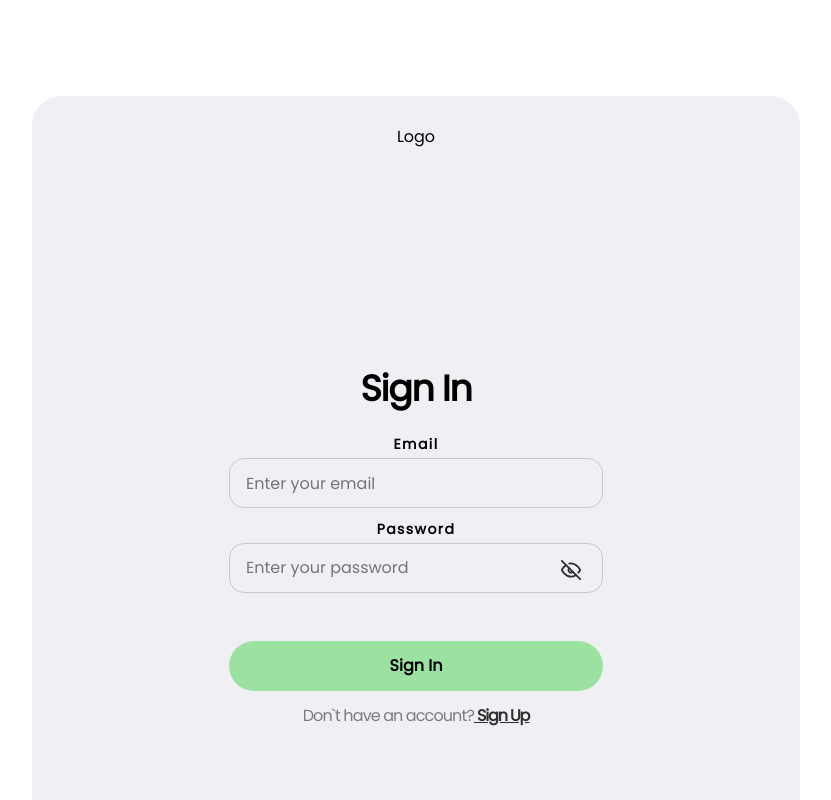
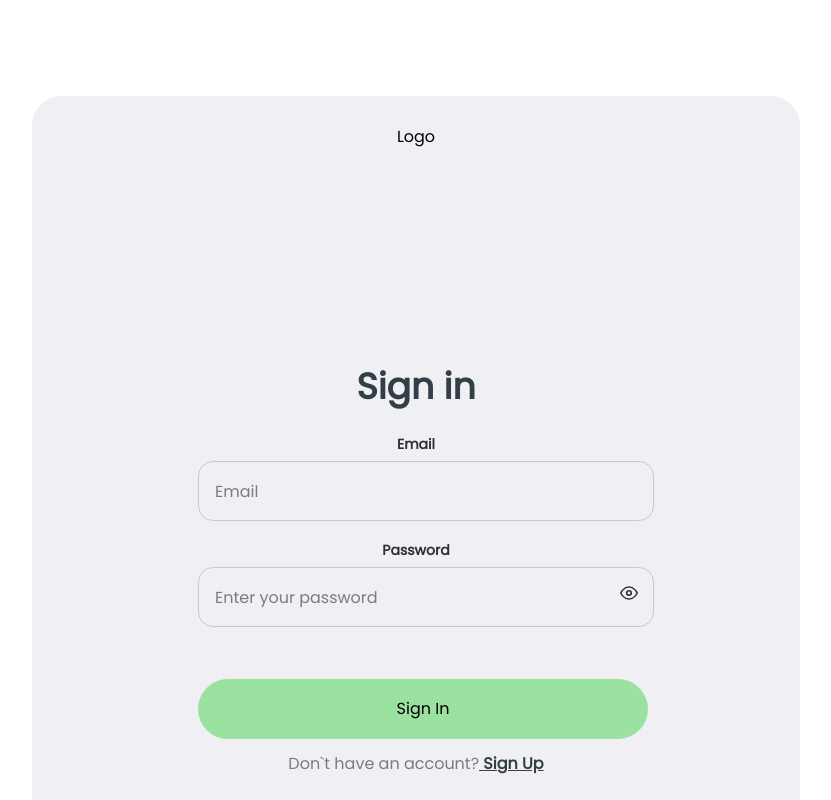
Before and after one commit to dmeshkovGit/AquaTrack, a React (Vite) app: page /signin in a window 1280 px wide. Shown: the top 800 px of the page, without its empty margins (256-1087 px from the left). Built offline with nearby package versions, Linux system fonts and the light colour scheme.

Commit message:
Revert "Terrad77 sign in sign up new"

```diff
--- a/src/components/SignInForm/SignInForm.jsx
+++ b/src/components/SignInForm/SignInForm.jsx
@@ -2,7 +2,6 @@ import css from '../SignInForm/SignInForm.module.css';
 import { useForm } from 'react-hook-form';
 import { yupResolver } from '@hookform/resolvers/yup';
 import * as yup from 'yup';
-import { toast, ToastContainer } from 'react-toastify';
 import Icon from '../../shared/components/Icon/Icon';
 import { useState } from 'react';
 import clsx from 'clsx';
@@ -29,11 +28,7 @@ export default function SignInForm() {
   } = useForm({
     resolver: yupResolver(schema),
   });
-
-  const onSubmit = data => {
-    // запит на логін user dispatch(logInUser(data))
-    console.log(data);
-  };
+  const onSubmit = data => console.log(data);
 
   const toggleShowPassword = () => {
     setShowPassword(!showPassword);
@@ -41,17 +36,16 @@ export default function SignInForm() {
 
   return (
     <>
-      <ToastContainer />
       <form className={css.form} onSubmit={handleSubmit(onSubmit)}>
         <div className={css.inputGroup}>
           <label>Email</label>
           <input
-            type="email"
-            placeholder="Enter your email"
             className={clsx(
               css.inputGroupInput,
               errors.email && css.inputError,
             )}
+            type="text"
+            placeholder="Email"
             {...register('email')}
           />
           {errors.email && <p className={css.error}>{errors.email.message}</p>}
@@ -75,9 +69,14 @@ export default function SignInForm() {
               onClick={toggleShowPassword}
             >
               {showPassword ? (
-                <Icon className={css.icon} id="eye" width={20} height={20} />
+                <Icon
+                  className="eyeOffIcon"
+                  id="eyeOff"
+                  width={18}
+                  height={18}
+                />
               ) : (
-                <Icon className={css.icon} id="eyeOff" width={20} height={20} />
+                <Icon className="eyeIcon" id="eye" width={18} height={18} />
               )}
             </button>
           </div>
@@ -88,6 +87,7 @@ export default function SignInForm() {
         <button type="submit" className={css.submitButton} onClick={onSubmit}>
           Sign In
         </button>
+        <div className={css.link}></div>
       </form>
     </>
   );
--- a/src/components/SignInForm/SignInForm.module.css
+++ b/src/components/SignInForm/SignInForm.module.css
@@ -1,53 +1,54 @@
 .form {
   display: flex;
   flex-direction: column;
+  width: 310px;
+}
+
+.inputGroup {
+  display: flex;
+  flex-direction: column;
+  gap: 8px;
+  position: relative;
+  padding-bottom: 18px;
   width: 100%;
 }
 
-.inputGroup {
-  margin-bottom: 16px;
-  /* display: flex;
-  flex-direction: column;
-  align-items: start; */
+.inputGroup > label {
+  color: #2f2f2f;
+  font-family: Poppins;
+  font-size: 14px;
+  font-weight: 700;
+  line-height: 18px;
+  letter-spacing: -1%;
 }
 
-.inputGroup label {
-  display: block;
-  margin-bottom: 8px;
-  font-weight: bold;
-  font-size: 14px;
-  line-height: 0.77;
-  letter-spacing: 0.1em;
-}
-
-.inputGroup input {
+.inputGroupInput {
   height: 50px;
   width: 100%;
-  padding: 16px;
-  box-sizing: border-box;
+  border-radius: 15px;
+  border: 1px solid rgba(47, 47, 47, 0.2);
   background-color: transparent;
-  border-radius: 15px;
-  border: solid 1px rgba(47, 47, 47, 0.2);
+  padding-left: 16px;
+  outline: none;
 }
-
-.inputGroup input:active {
-  outline: none;
-  border: solid 1px rgba(47, 47, 47, 0.4);
+.inputGroupInput::placeholder {
+  color: rgba(47, 47, 47, 0.6);
+  font-family: Poppins;
+  font-size: 14px;
+  line-height: 18px;
+  letter-spacing: -1%;
 }
-
-.inputGroup input:focus {
-  outline: none;
-  border: solid 1px rgba(47, 47, 47, 0.2);
-}
-
 .inputError {
   border: 1px solid rgb(239, 80, 80);
   color: rgb(239, 80, 80);
 }
 .error {
-  color: #ef5050;
-  font-size: 14px;
-  margin-top: 10px;
+  color: rgb(239, 80, 80);
+  font-size: 10px;
+  line-height: 18px;
+  letter-spacing: -1%;
+  position: absolute;
+  bottom: 0;
 }
 
 .submitButton {
@@ -57,7 +58,6 @@
   border-radius: 30px;
   border: none;
   margin-top: 32px;
-  font-weight: bold;
 }
 .submitButton:hover,
 .submitButton:focus {
@@ -65,27 +65,37 @@
 }
 
 .submitButton:disabled {
-  background-color: transparent;
-  color: rgba(47, 47, 47, 0.2);
-  border: solid 1px rgba(47, 47, 47, 0.2);
-}
-
-.passwordContainer {
-  position: relative;
-}
-.passwordContainer input {
-  flex: 1;
-  padding-right: 40px;
 }
 
 .passwordToggle {
   position: absolute;
   border: none;
   background-color: transparent;
-  right: 16px;
-  top: 16px;
+  right: -10px;
+  top: 42px;
 }
-
-.icon {
+.passwordToggle svg {
   fill: transparent;
 }
+@media screen and (min-width: 768px) {
+  .form {
+    width: 436px;
+  }
+  .submitButton {
+    width: 450px;
+    height: 60px;
+  }
+  .inputGroupInput {
+    width: 436px;
+    height: 56px;
+  }
+  .inputGroup {
+    padding-bottom: 20px;
+  }
+  .inputGroupInput::placeholder {
+    font-size: 16px;
+  }
+  .error {
+    font-size: 14px;
+  }
+}
--- a/src/components/SignUpForm/SignUpForm.jsx
+++ b/src/components/SignUpForm/SignUpForm.jsx
@@ -41,21 +41,19 @@ export default function SignUpForm() {
   });
 
   const onSubmit = async data => {
-    // запит на реєстрацію user dispatch(registerUser(data))
-    console.log(data);
-    // try {
-    //   const result = await dispatch(registerUser(data));
-    //   if (registerUser.fulfilled.match(result)) {
-    //     reset();
-    //     navigate('/tracker');
-    //   } else if (registerUser.rejected.match(result)) {
-    //     setErrorMessage(result.payload.message || 'Registration failed');
-    //   }
-    // } catch (err) {
-    //   setErrorMessage(err.message);
-    // }
+    try {
+      // запит на реєстрацію user
+      const result = await dispatch(registerUser(data));
+      if (registerUser.fulfilled.match(result)) {
+        reset();
+        navigate('/tracker');
+      } else if (registerUser.rejected.match(result)) {
+        setErrorMessage(result.payload.message || 'Registration failed');
+      }
+    } catch (err) {
+      setErrorMessage(err.message);
+    }
   };
-
   const toggleShowPassword = () => {
     setShowPassword(prev => !prev);
   };
@@ -71,8 +69,8 @@ export default function SignUpForm() {
         <div className={css.inputGroup}>
           <label>Email</label>
           <input
-            type="email"
-            placeholder="Enter your email"
+            type="text"
+            placeholder="Email"
             className={clsx(
               css.inputGroupInput,
               errors.email && css.inputError,
@@ -99,9 +97,9 @@ export default function SignUpForm() {
               onClick={toggleShowPassword}
             >
               {showPassword ? (
-                <Icon className={css.icon} id="eye" width={18} height={18} />
+                <Icon id="eyeOff" width={18} height={18} />
               ) : (
-                <Icon className={css.icon} id="eyeOff" width={18} height={18} />
+                <Icon className="icon" id="eye" width={18} height={18} />
               )}
             </button>
           </div>
@@ -128,9 +126,9 @@ export default function SignUpForm() {
               onClick={toggleShowRepeatPassword}
             >
               {showRepeatPassword ? (
-                <Icon className={css.icon} id="eye" width={18} height={18} />
+                <Icon id="eyeOff" width={18} height={18} />
               ) : (
-                <Icon className={css.icon} id="eyeOff" width={18} height={18} />
+                <Icon className="icon" id="eye" width={18} height={18} />
               )}
             </button>
           </div>
@@ -146,6 +144,7 @@ export default function SignUpForm() {
         >
           Sign Up
         </button>
+        <div className={css.link}></div>
       </form>
     </>
   );
--- a/src/components/SignUpForm/SignUpForm.module.css
+++ b/src/components/SignUpForm/SignUpForm.module.css
@@ -1,7 +1,7 @@
 .form {
   display: flex;
   flex-direction: column;
-  width: 100%;
+  width: 310px;
 }
 
 .inputGroup {
@@ -14,8 +14,8 @@
 }
 
 .inputGroup > label {
-  /* color: #2f2f2f; */
-  /* font-family: Poppins; */
+  color: #2f2f2f;
+  font-family: Poppins;
   font-size: 14px;
   font-weight: 700;
   line-height: 18px;
@@ -43,15 +43,12 @@
   color: rgb(239, 80, 80);
 }
 .error {
-  /* color: rgb(239, 80, 80);
+  color: rgb(239, 80, 80);
   font-size: 10px;
   line-height: 18px;
   letter-spacing: -1%;
   position: absolute;
-  bottom: 0; */
-  color: #ef5050;
-  font-size: 14px;
-  margin-top: 10px;
+  bottom: 0;
 }
 
 .submitButton {
@@ -61,7 +58,6 @@
   border-radius: 30px;
   border: none;
   margin-top: 32px;
-  font-weight: bold;
 }
 .submitButton:hover,
 .submitButton:focus {
@@ -69,9 +65,6 @@
 }
 
 .submitButton:disabled {
-  background-color: transparent;
-  color: rgba(47, 47, 47, 0.2);
-  border: solid 1px rgba(47, 47, 47, 0.2);
 }
 
 .passwordToggle {
@@ -81,11 +74,9 @@
   right: -10px;
   top: 42px;
 }
-
-.icon {
+.passwordToggle svg {
   fill: transparent;
 }
-
 @media screen and (min-width: 768px) {
   .form {
     width: 436px;
--- a/src/pages/SignInPage/SignInPage.module.css
+++ b/src/pages/SignInPage/SignInPage.module.css
@@ -1,58 +1,42 @@
-/*
- - Точки перелому:
-   • mobile: верстка гумова від 320 px, стає адаптивною з 375 px;
-   • tablet: з 768 px;
-   • desktop: з 1440 рх  */
-
 .container {
   background-color: rgb(240, 239, 244);
+
   padding: 24px 16px;
-  /* width: 344px; */
-  /* height: 780px; */
+  width: 344px;
+  height: 780px;
   border-radius: 30px;
 }
 .logo {
   margin-bottom: 172px;
 }
 .title {
-  text-transform: capitalize;
   margin-bottom: 32px;
+  color: rgb(50, 63, 71);
+  font-family: Poppins;
   font-size: 32px;
-  line-height: 1;
-  letter-spacing: -0.03125em;
+  font-weight: 700;
+  line-height: 32px;
+  letter-spacing: -1%;
 }
 .notify {
   color: rgba(47, 47, 47, 0.6);
   font-size: 14px;
   line-height: 18px;
-  letter-spacing: -0.0555em;
+  letter-spacing: -1%;
   text-align: center;
   margin-top: 16px;
 }
 .navLink {
-  color: #2f2f2f;
+  color: rgb(50, 63, 71);
+  font-family: Poppins;
+  font-size: 14px;
   font-weight: 700;
   line-height: 18px;
+  letter-spacing: -1%;
 }
 .advantagesSection {
   display: none;
 }
-
-/* верстка гумова від 320px - mobile */
-@media screen and (min-width: 320px) {
-  .container {
-    width: 90%;
-  }
-}
-
-/* верстка стає адаптивною з 375px */
-@media screen and (min-width: 375px) {
-  .container {
-    width: 343px;
-    height: 780px;
-  }
-}
-/* tablet з 768px */
 @media screen and (min-width: 768px) {
   .container {
     padding: 32px;
@@ -75,10 +59,8 @@
   }
   .navLink {
     font-size: 16px;
-    letter-spacing: -0.0714em;
   }
 }
-/* desktop з 1440px */
 @media screen and (min-width: 1440px) {
   .container {
     width: 672px;
--- a/src/pages/SignUpPage/SignUpPage.module.css
+++ b/src/pages/SignUpPage/SignUpPage.module.css
@@ -15,13 +15,13 @@
   font-size: 32px;
   font-weight: 700;
   line-height: 32px;
-  letter-spacing: -0.03125em;
+  letter-spacing: -1%;
 }
 .notify {
   color: rgba(47, 47, 47, 0.6);
   font-size: 14px;
   line-height: 18px;
-  letter-spacing: -0.0555em;
+  letter-spacing: -1%;
   text-align: center;
   margin-top: 16px;
 }
```
Also changed, not shown: pullrequests-list.txt.
